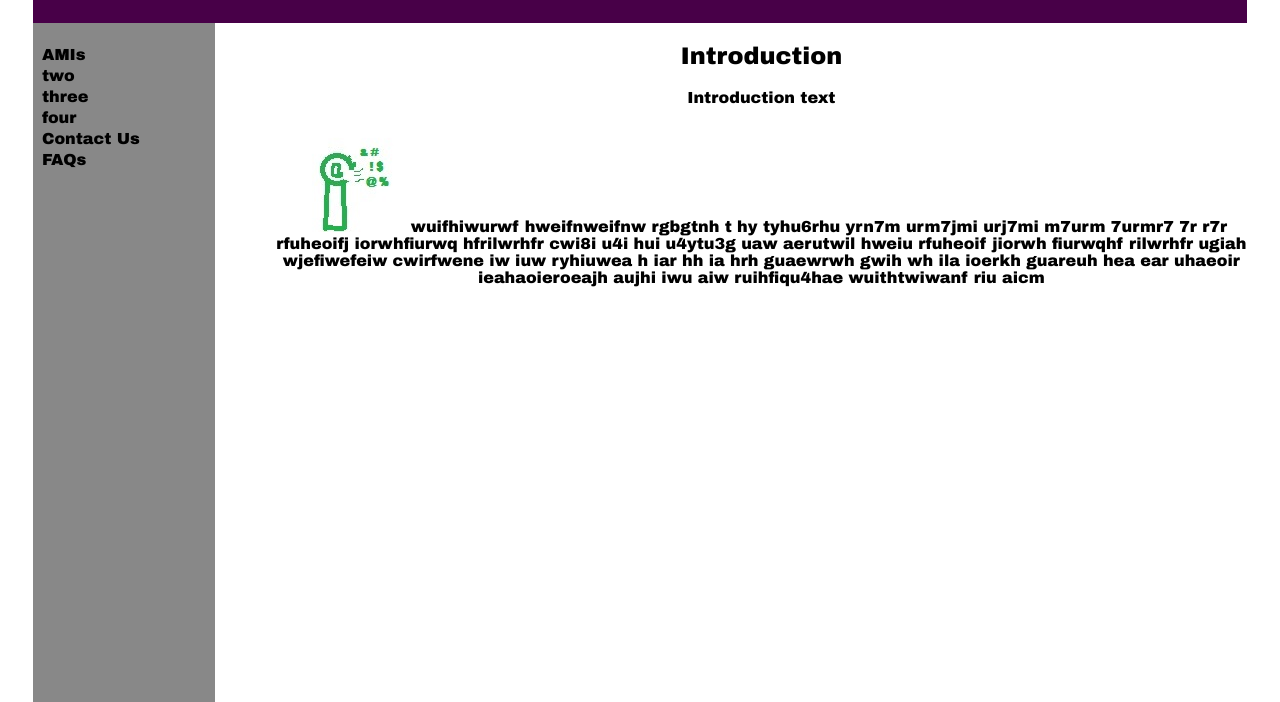
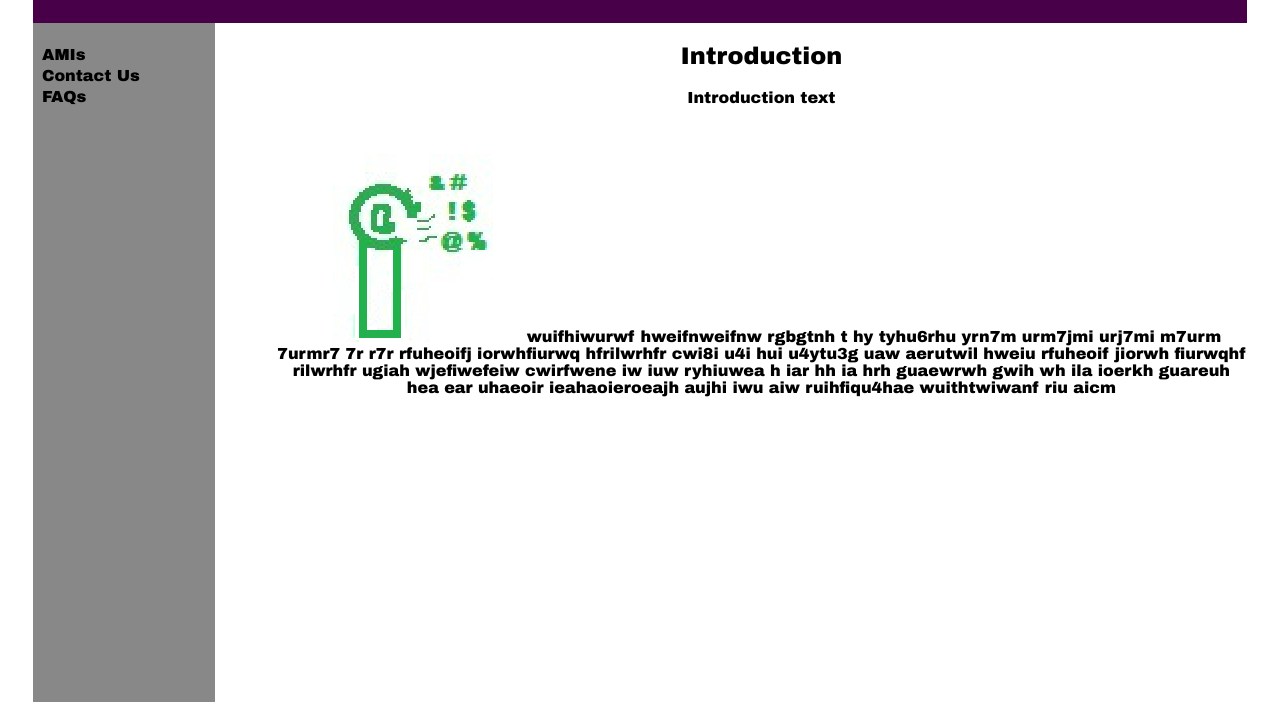
Before and after one commit to ianswares/ianswares.github.io, a plain HTML site: page index.html in a window 1280 px wide. Shown: the part 98-800 px from the top of the page. Drawn offline with Linux system fonts and the light colour scheme.

Commit message:
removed extra links, changed image

```diff
--- a/index.html
+++ b/index.html
@@ -15,12 +15,9 @@
 <div class="clear"> </div>
 <div id="nav" class="nav-column">
   <ul>
-  <li><a href="http://link.1">AMIs</a></li>
-  <li><a href="http://link.2">two</a></li>
-  <li><a href="http://link.3">three</a></li>
-  <li><a href="http://link.4">four</a></li>
-  <li><a href="http://link.5">Contact Us</a></li>
-  <li><a href="http://link.6">FAQs</a></li>
+  <li><a href="amis.html">AMIs</a></li>
+  <li><a href="contactus.html">Contact Us</a></li>
+  <li><a href="faqs.html">FAQs</a></li>
 </ul>
 </div> <!--closing nav-->
 
@@ -28,7 +25,7 @@
 <h2>Introduction</h2>
 <p>Introduction text<br></p>
 <p>
-  <img src="ianswares-final.jpg">
+  <img src="ianswares-final-smoothed.png">
 wuifhiwurwf hweifnweifnw  rgbgtnh t hy tyhu6rhu yrn7m urm7jmi urj7mi m7urm 7urmr7 7r r7r
 rfuheoifj iorwhfiurwq hfrilwrhfr cwi8i u4i hui u4ytu3g uaw aerutwil hweiu rfuheoif jiorwh fiurwqhf rilwrhfr ugiah
 wjefiwefeiw cwirfwene iw iuw ryhiuwea h iar hh ia hrh guaewrwh gwih wh  ila ioerkh guareuh hea
```
